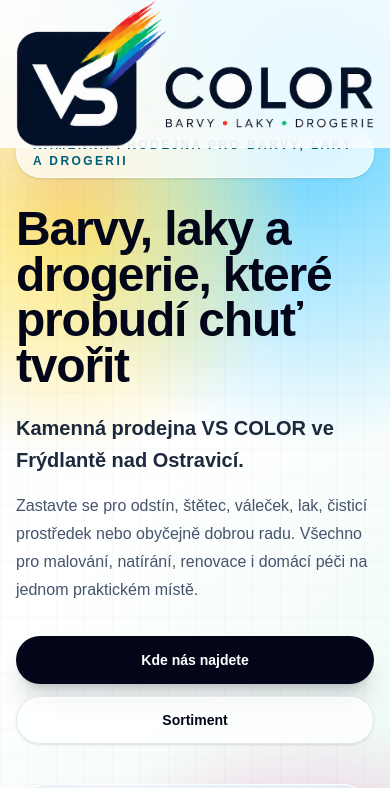
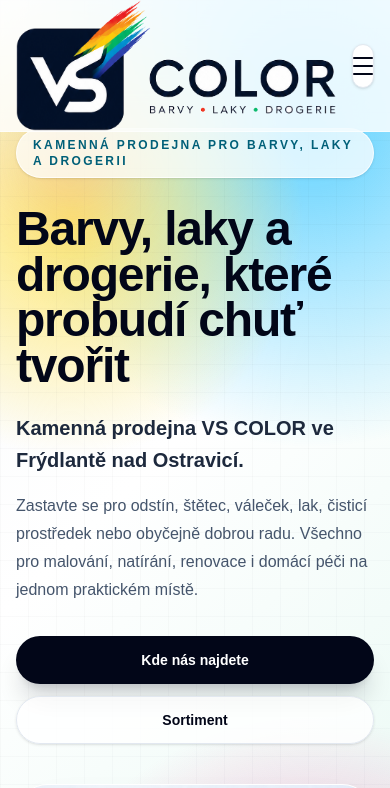
Before and after one commit to Danda74/vscolor, a Next.js app: page / in a window 390 px wide. Shown: the top 788 px of the page. Built offline with nearby package versions, Linux system fonts and the light colour scheme.

Commit message:
Mobilní menu

```diff
--- a/components/sections/Header.tsx
+++ b/components/sections/Header.tsx
@@ -1,7 +1,12 @@
+"use client";
+
 import Image from "next/image";
+import { useState } from "react";
 import { navItems } from "@/lib/site-data";
 
 export function Header() {
+  const [isOpen, setIsOpen] = useState(false);
+
   return (
     <header className="fixed inset-x-0 top-0 z-50 border-b border-white/60 bg-white/82 backdrop-blur-xl">
       <div className="mx-auto flex min-h-20 w-full max-w-7xl items-center justify-between gap-4 px-4 sm:px-6 lg:px-8">
@@ -13,7 +18,7 @@ export function Header() {
             height={62}
             priority
             style={{ width: "auto", height: "auto" }}
-            className="h-auto w-[200px] min-w-[200px] sm:w-[220px]"
+            className="h-auto w-[150px] min-w-[150px] sm:w-[220px] sm:min-w-[220px]"
           />
 
         </a>
@@ -36,6 +41,64 @@ export function Header() {
         >
           Kde se schováváme
         </a>
+
+        <button
+          type="button"
+          className="grid h-11 w-11 place-items-center rounded-full border border-slate-200 bg-white text-slate-950 shadow-sm transition hover:border-cyan-300 lg:hidden"
+          aria-label={isOpen ? "Zavřít menu" : "Otevřít menu"}
+          aria-expanded={isOpen}
+          aria-controls="mobile-menu"
+          onClick={() => setIsOpen((value) => !value)}
+        >
+          <span className="flex w-5 flex-col gap-1.5">
+            <span
+              className={[
+                "h-0.5 w-full rounded-full bg-current transition",
+                isOpen ? "translate-y-2 rotate-45" : "",
+              ].join(" ")}
+            />
+            <span
+              className={[
+                "h-0.5 w-full rounded-full bg-current transition",
+                isOpen ? "opacity-0" : "",
+              ].join(" ")}
+            />
+            <span
+              className={[
+                "h-0.5 w-full rounded-full bg-current transition",
+                isOpen ? "-translate-y-2 -rotate-45" : "",
+              ].join(" ")}
+            />
+          </span>
+        </button>
+      </div>
+
+      <div
+        id="mobile-menu"
+        className={[
+          "lg:hidden",
+          isOpen ? "block" : "hidden",
+        ].join(" ")}
+      >
+        <nav className="mx-auto flex w-full max-w-7xl flex-col gap-2 px-4 pb-5 sm:px-6">
+          {navItems.map((item) => (
+            <a
+              key={item.href}
+              href={item.href}
+              onClick={() => setIsOpen(false)}
+              className="rounded-2xl bg-white px-4 py-3 text-base font-black text-slate-800 shadow-sm transition hover:bg-cyan-50 hover:text-cyan-800"
+            >
+              {item.label}
+            </a>
+          ))}
+          <a
+            href="#kontakt"
+            onClick={() => setIsOpen(false)}
+            className="mt-1 inline-flex min-h-12 items-center justify-center rounded-2xl bg-slate-950 px-5 text-sm font-black text-white shadow-lg shadow-slate-950/10 transition hover:bg-cyan-800 sm:hidden"
+          >
+            Kde se schováváme
+          </a>
+        </nav>
       </div>
     </header>
   );
```
